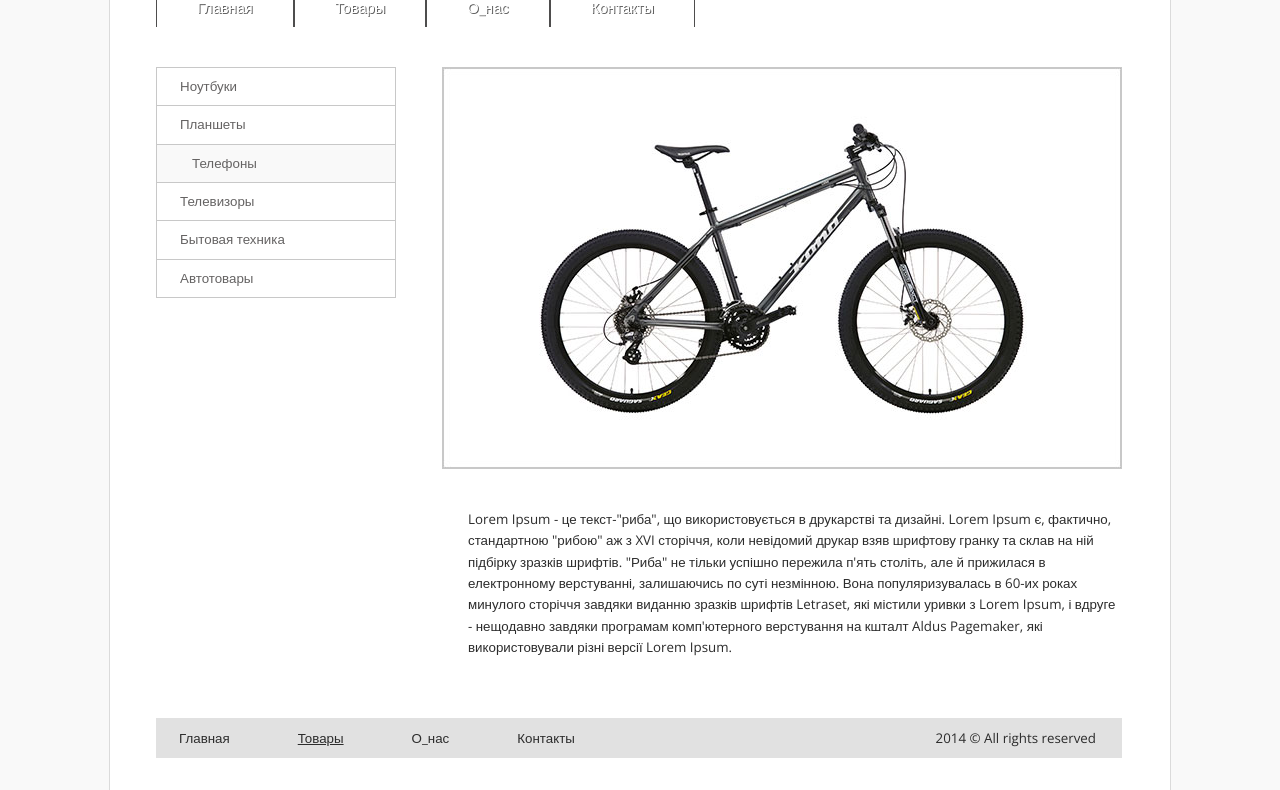
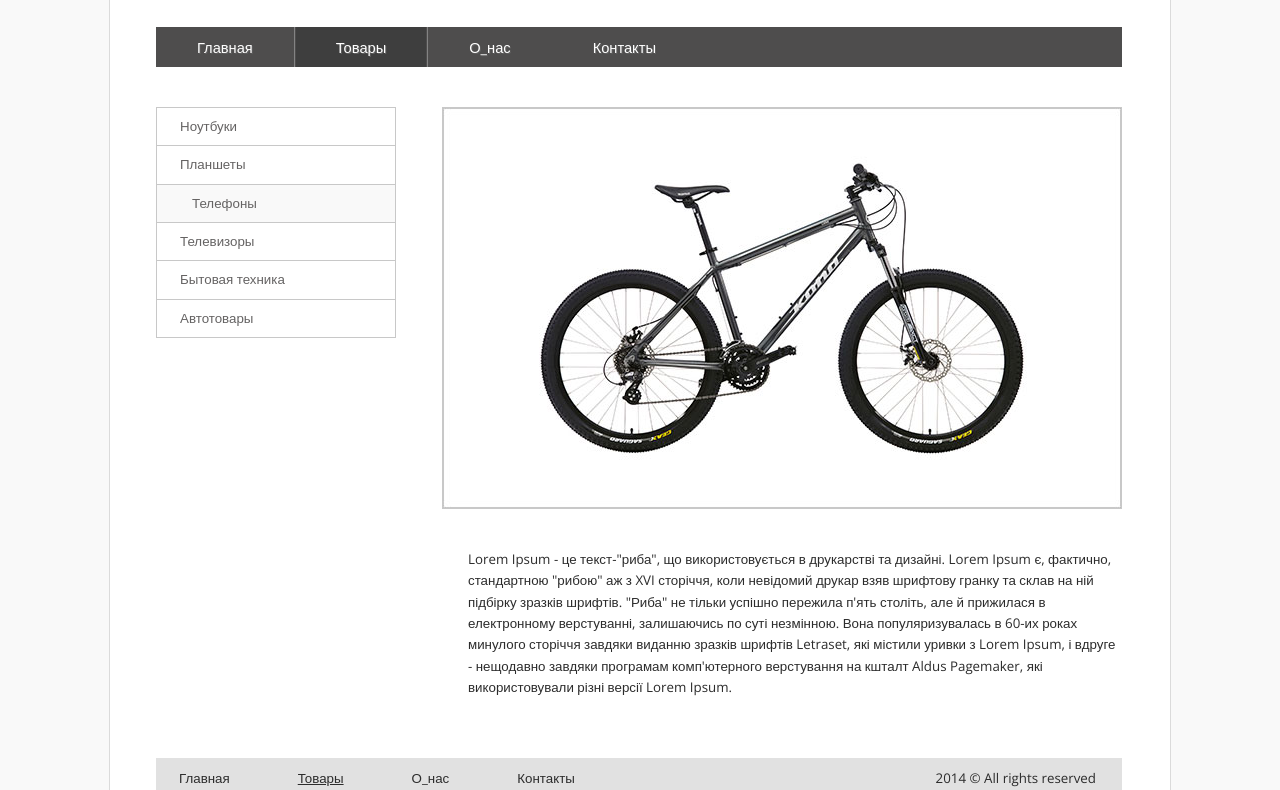
Before and after one commit to ilyastepanenko/homework, a plain HTML site: page 3_stepanenko/index.html in a window 1280 px wide. Shown: the part 107-897 px from the top of the page. Drawn offline with nearby package versions, Linux system fonts and the light colour scheme.

Commit message:
Update index.html

```diff
--- a/3_stepanenko/index.html
+++ b/3_stepanenko/index.html
@@ -13,7 +13,7 @@
           <p class="logo">
             <img src="img/logo.png" alt="logo" />
           </p>
-          <ul class="menus">
+          <ul class="nav">
             <li class="menu"><a href="#">Главная</a>
             <li class="menu active_menu"><a href="#">Товары</a>
             <li class="menu"><a href="#">О_нас</a>
```
